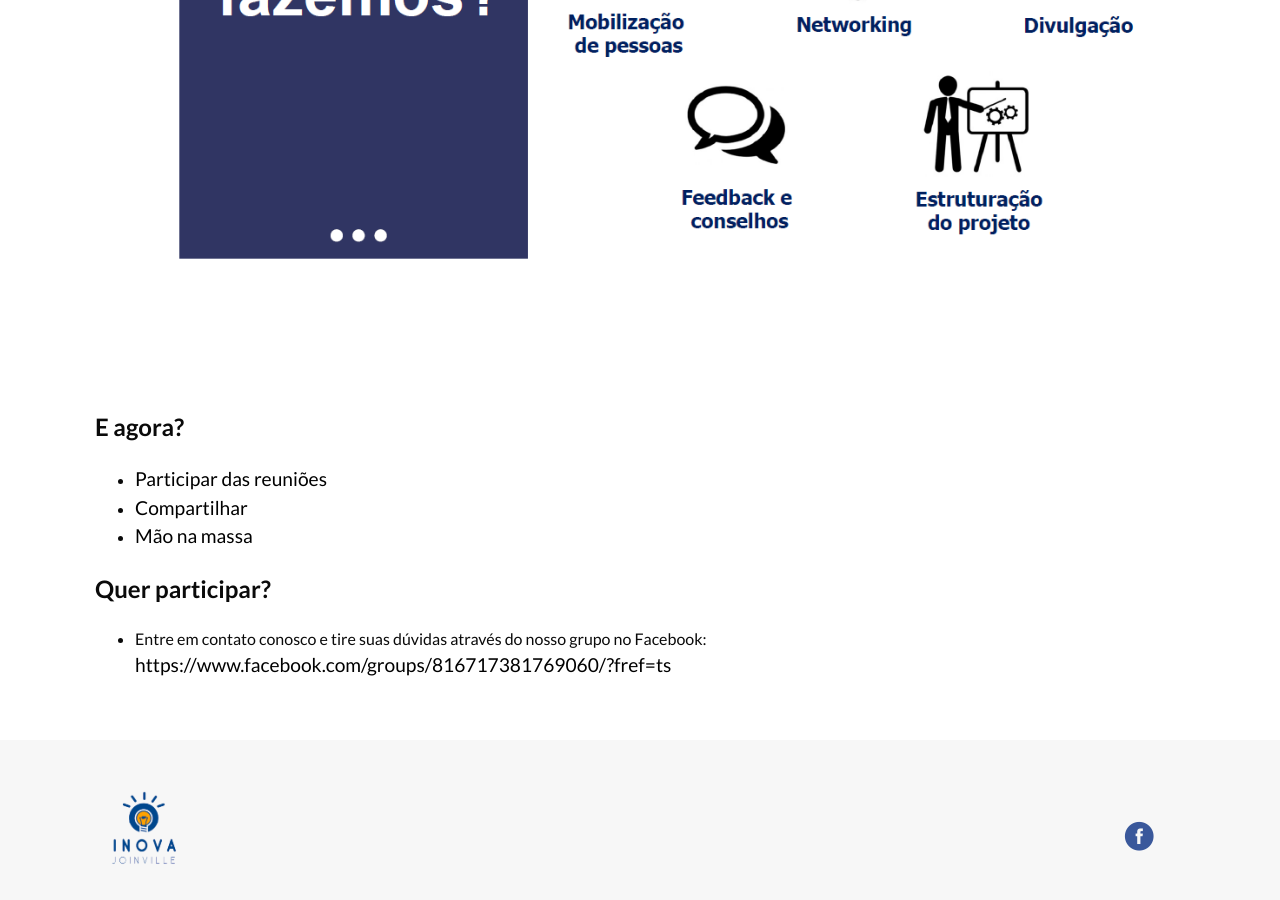
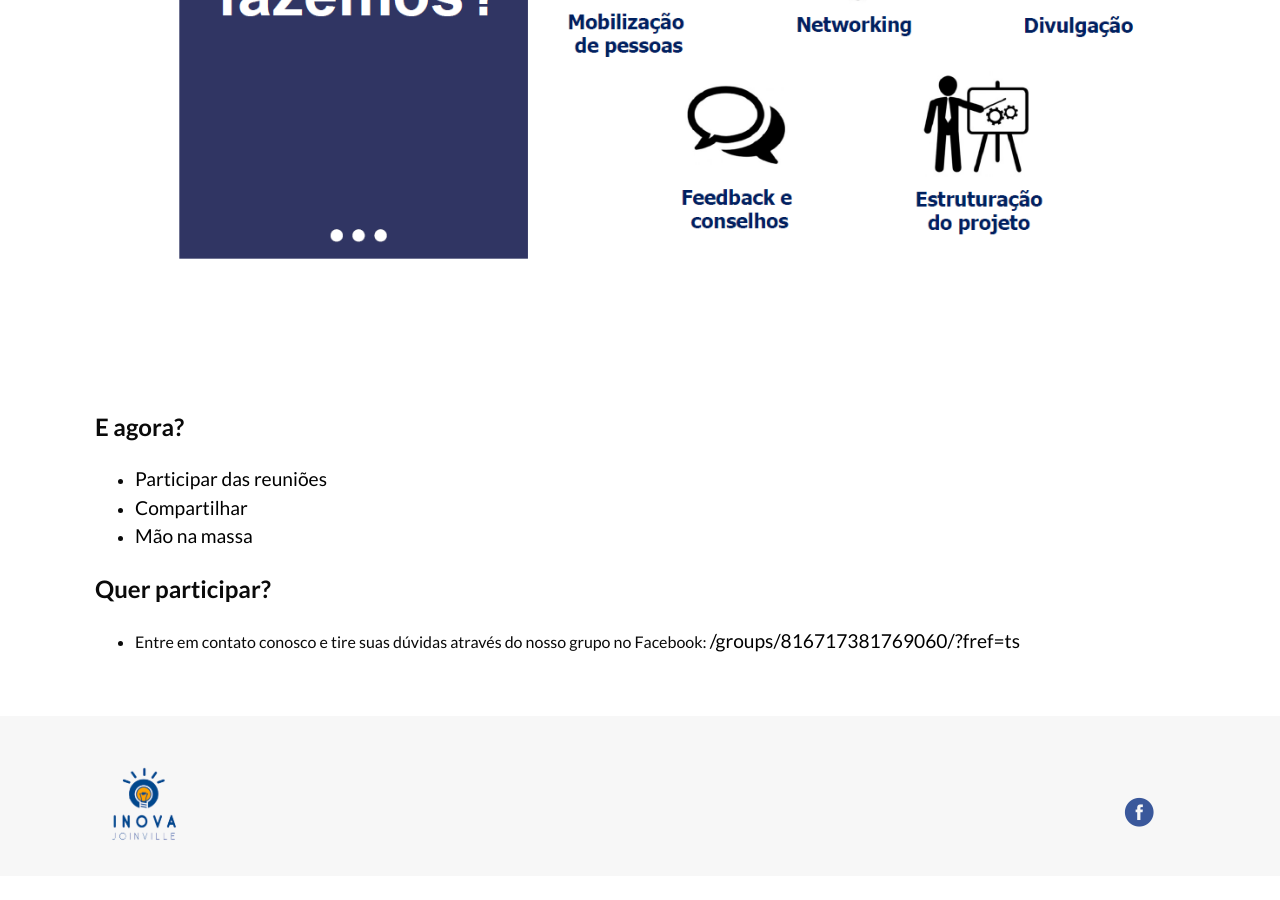
Before and after one commit to inovajoinville/inovajoinville.github.io, a Jekyll site: the page built from 00-sobre.md, in a window 1280 px wide and 900 px high, scrolled down 1347 px. Built offline with Jekyll 4.4.1, drawn with Linux system fonts in a browser that asks for light colours; after the commit the page ends 2223 px from its top, so only the background shows below that; some of the changed lines change nothing that is shown.

Commit message:
Update 00-sobre.md

```diff
--- a/00-sobre.md
+++ b/00-sobre.md
@@ -31,4 +31,4 @@
 
 ## Quer participar?
 * Entre em contato conosco e tire suas dúvidas através do nosso grupo no Facebook:
-[https://www.facebook.com/groups/816717381769060/?fref=ts](/groups/816717381769060/?fref=ts)
+[/groups/816717381769060/?fref=ts](https://www.facebook.com/groups/816717381769060/?fref=ts)
```
